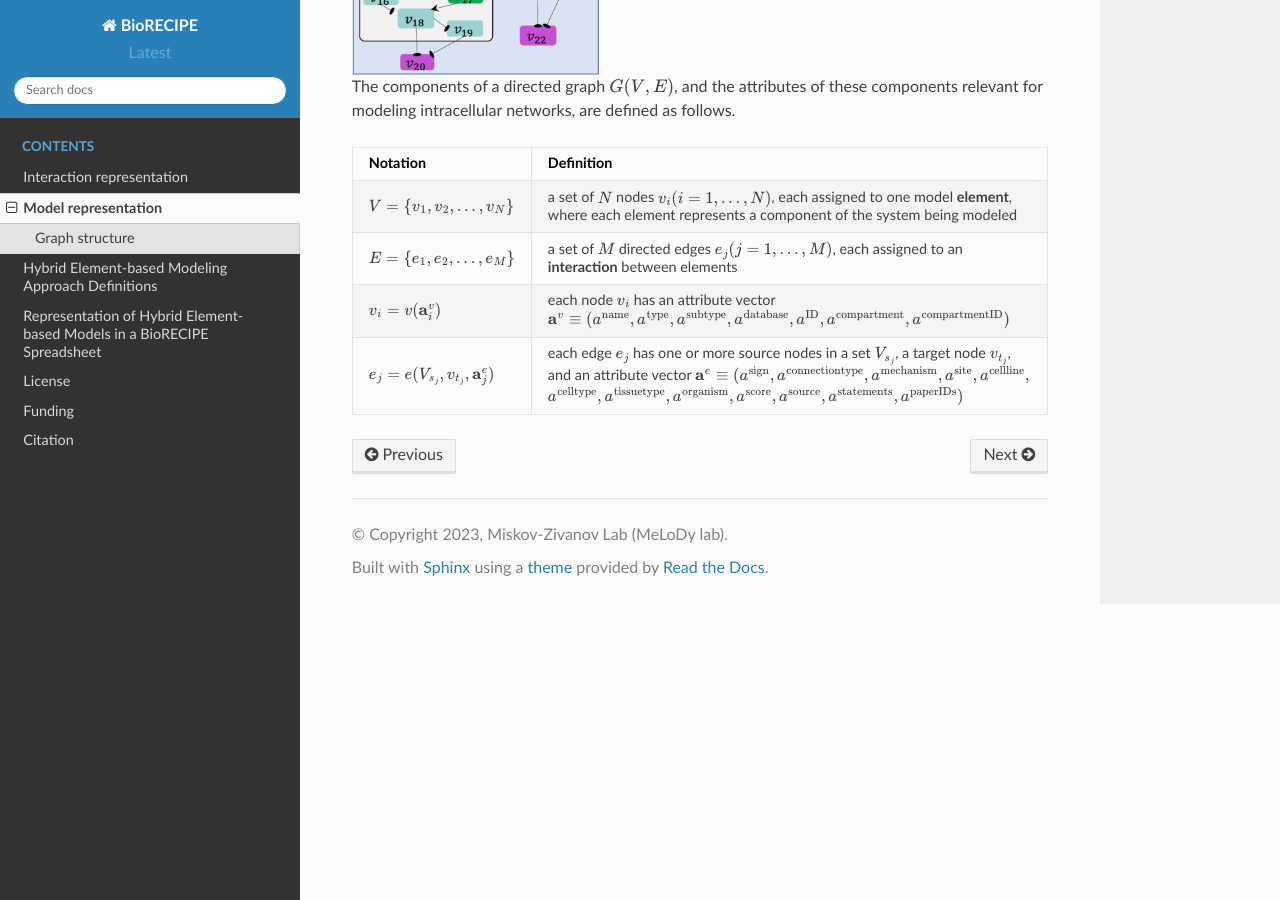
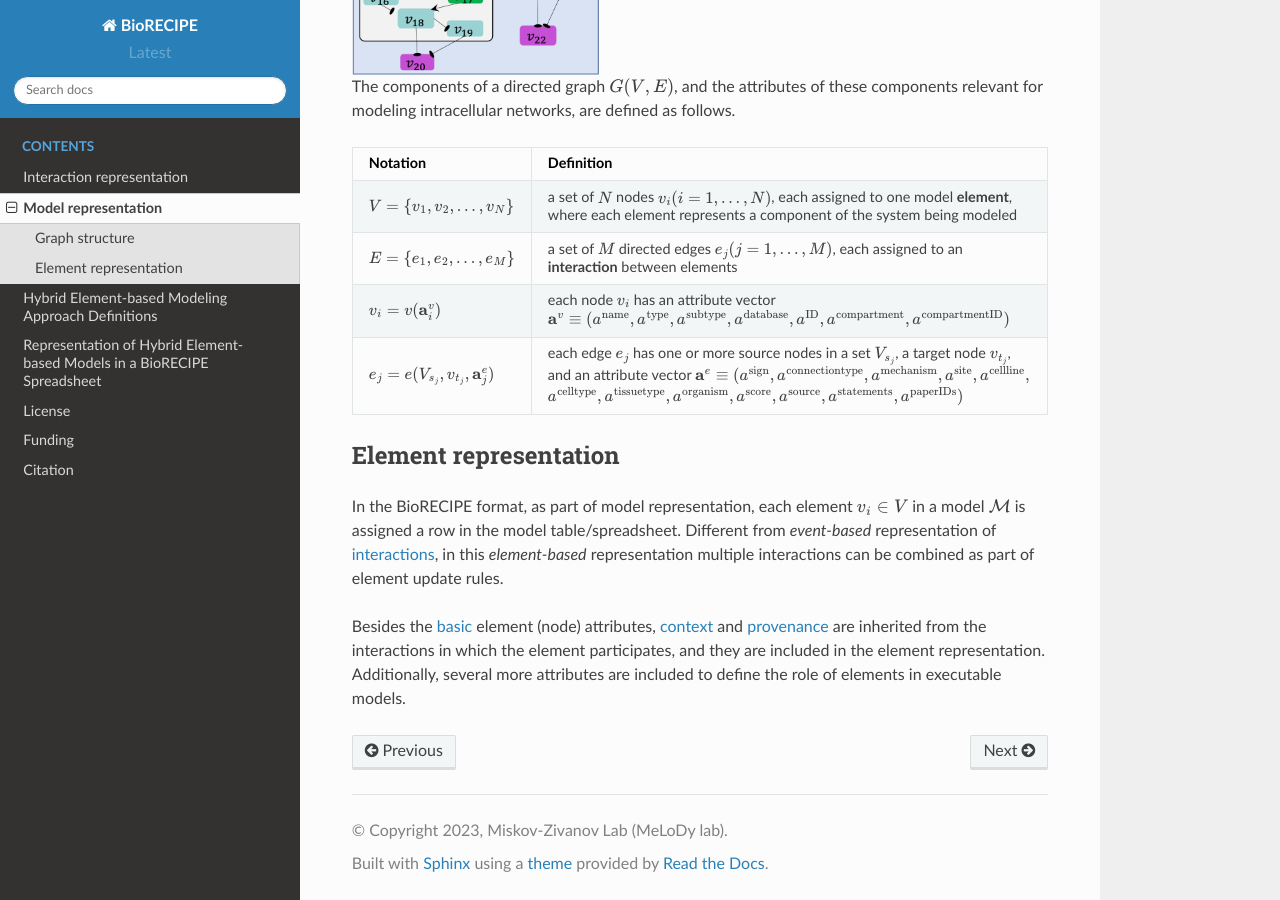
Before and after one commit to pitt-miskov-zivanov-lab/BioRECIPE, a Sphinx documentation site: the page built from docs/model_representation.rst, in a window 1280 px wide and 900 px high, scrolled down 693 px. Built offline with Sphinx 7.4.7 and the Read the Docs theme 2.0.0, drawn with Linux system fonts in a browser that asks for light colours; some of the changed text lies outside the part shown.

Commit message:
Update model_representation.rst

```diff
--- a/docs/model_representation.rst
+++ b/docs/model_representation.rst
@@ -2,11 +2,11 @@
 Model representation
 #####################
 
-The BioRECIPE format supports representation of the static graph structure of models, as well as the attributes necessary to study the dynamics.
+The BioRECIPE format supports representation of the static `graph structure <https://melody-biorecipe.readthedocs.io/en/latest/model_representation.html#graph-structure>`_ of models, as well as the attributes necessary to study the dynamics.
 
 
 Graph structure
-_______________
+---------------
 
 
 A toy example of a model graph, showing input and output nodes, directed edges, paths, feedback and feedforward loops, and cellular compartments is shown in the figure below. (ER-endoplasmic reticulum)
@@ -27,3 +27,11 @@ The components of a directed graph :math:`G(V,E)`, and the attributes of these c
     ":math:`E=\{e_1,e_2,...,e_M\}`", "a set of :math:`M` directed edges :math:`e_j (j=1,...,M)`, each assigned to an **interaction** between elements"
     ":math:`v_i=v(\mathbf{a}_i^v)`", "each node :math:`v_i` has an attribute vector :math:`\mathbf{a}^v≡(a^{\mathrm{name}},a^{\mathrm{type}},a^{\mathrm{subtype}},a^{\mathrm{database}},a^{\mathrm{ID}},a^{\mathrm{compartment}},a^{\mathrm{compartmentID}})`"
     ":math:`e_j=e(V_{s_j},v_{t_j},\mathbf{a}_j^e)`", "each edge :math:`e_j` has one or more source nodes in a set :math:`V_{s_j}`, a target node :math:`v_{t_j}`, and an attribute vector :math:`\mathbf{a}^e≡(a^{\mathrm{sign}},a^{\mathrm{connectiontype}},a^{\mathrm{mechanism}},a^{\mathrm{site}},a^{\mathrm{cellline}},` :math:`a^{\mathrm{celltype}},a^{\mathrm{tissuetype}},a^{\mathrm{organism}},a^{\mathrm{score}},a^{\mathrm{source}},a^{\mathrm{statements}},a^{\mathrm{paperIDs}})`"
+
+
+Element representation
+----------------------
+
+In the BioRECIPE format, as part of model representation, each element :math:`v_i \in V` in a model :math:`\mathcal{M}` is assigned a row in the model table/spreadsheet. Different from *event-based* representation of `interactions <https://melody-biorecipe.readthedocs.io/en/latest/bio_interactions.html#interaction-representation>`_, in this *element-based* representation multiple interactions can be combined as part of element update rules.
+
+Besides the `basic <https://melody-biorecipe.readthedocs.io/en/latest/bio_interactions.html#id3>`_ element (node) attributes, `context <https://melody-biorecipe.readthedocs.io/en/latest/bio_interactions.html#id5>`_ and `provenance <https://melody-biorecipe.readthedocs.io/en/latest/bio_interactions.html#id6>`_ are inherited from the interactions in which the element participates, and they are included in the element representation. Additionally, several more attributes are included to define the role of elements in executable models.
```
